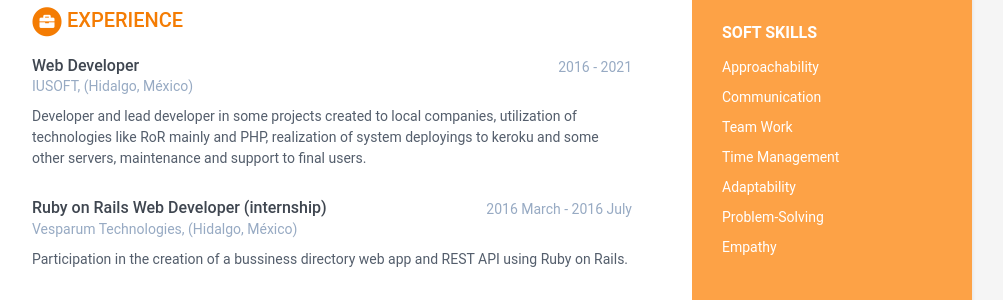
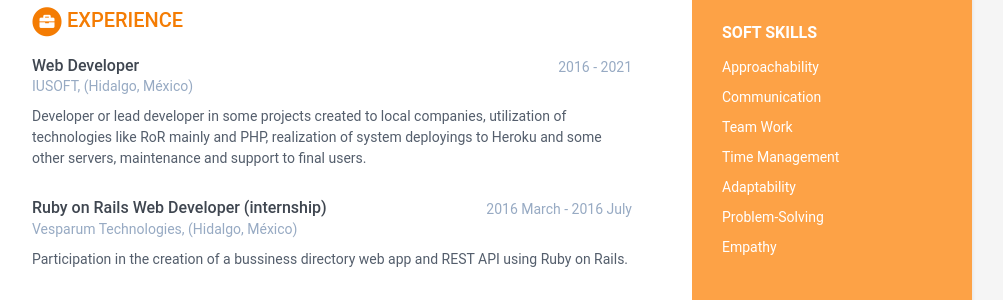
Before and after one commit to BC-MAR-21-ROR/kata-resume-Carlos-Montiel, a Jekyll site: the page built from index.html, in a window 1280 px wide. Shown: the part 680-980 px from the top of the page, without its empty margins (168-1171 px from the left). Built offline with Jekyll 4.4.1, drawn with Linux system fonts in a browser that asks for light colours.

Commit message:
Update data.yml

```diff
--- a/_data/data.yml
+++ b/_data/data.yml
@@ -87,9 +87,9 @@ experiences:
     time: 2016 - 2021
     company: IUSOFT, (Hidalgo, México)
     details: |
-      Developer and lead developer in some projects created to local companies,
+      Developer or lead developer in some projects created to local companies,
       utilization of technologies like RoR mainly and PHP, realization of system
-      deployings to keroku and some other servers, maintenance and support to final users.
+      deployings to Heroku and some other servers, maintenance and support to final users.
 
   - role: Ruby on Rails Web Developer (internship)
     time: 2016 March - 2016 July
```
